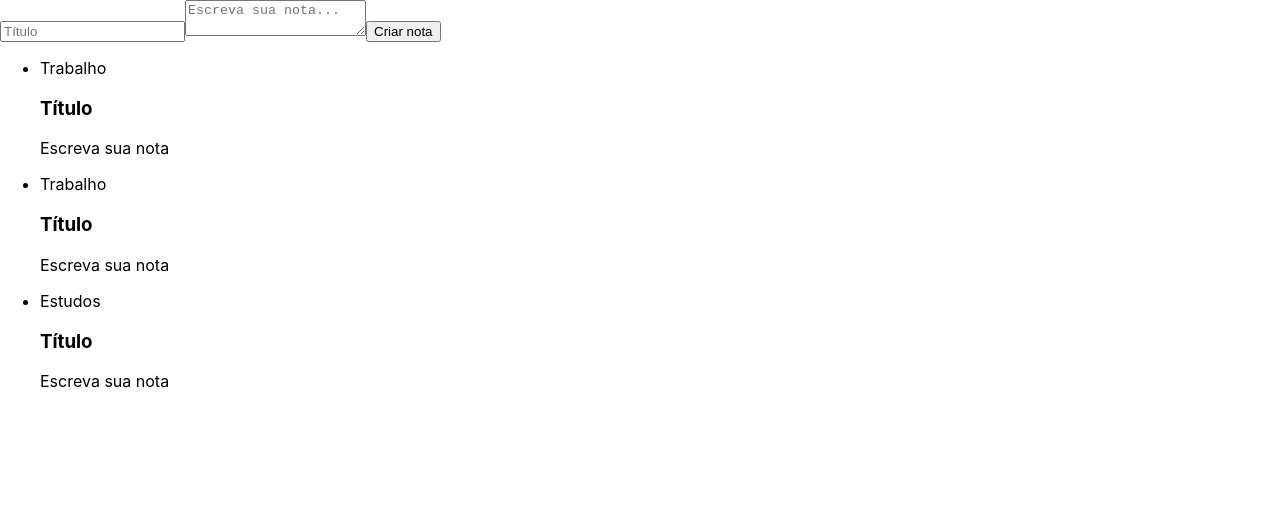
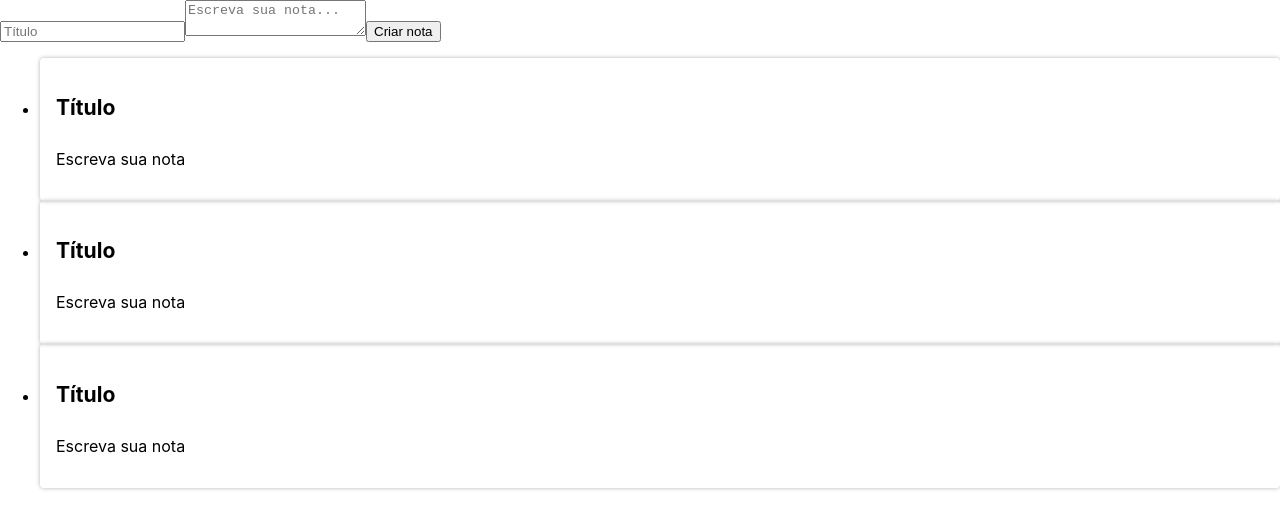
Before and after one commit to vmussato/ceep, a React (Create React App) app: page / in a window 1280 px wide. Shown: the top 528 px of the page. Built offline with nearby package versions, Linux system fonts and the light colour scheme.

Commit message:
adding css

```diff
--- a/src/App.js
+++ b/src/App.js
@@ -1,6 +1,6 @@
 import React, { Component } from 'react';
-import ListaDeNotas from './components/listaDeNotas';
-import FormularioCadastro from './components/formularioCadastro';
+import ListaDeNotas from './components/listaDeNotas/listaDeNotas';
+import FormularioCadastro from './components/formularioCadastro/formularioCadastro';
 
 class App extends Component {
   render() {
--- a/src/components/cardNota.jsx
+++ /dev/null
@@ -1,16 +0,0 @@
-import React, { Component } from 'react';
-
-class CardNota extends Component {
-  render() {
-    return (
-      <section>
-        <header>
-          <h3>Título</h3>
-        </header>
-        <p>Escreva sua nota</p>
-      </section>
-    );
-  }
-}
-
-export default CardNota;
--- /dev/null
+++ b/src/components/cardNota/cardNota.jsx
@@ -0,0 +1,17 @@
+import React, { Component } from 'react';
+import './estilo.css';
+
+class CardNota extends Component {
+  render() {
+    return (
+      <section className="card-nota">
+        <header className="card-nota_cabecalho">
+          <h3 className="card-nota_titulo">Título</h3>
+        </header>
+        <p className="card-nota_texto">Escreva sua nota</p>
+      </section>
+    );
+  }
+}
+
+export default CardNota;
--- /dev/null
+++ b/src/components/cardNota/estilo.css
@@ -0,0 +1,27 @@
+.card-nota {
+  display: flex;
+  flex-direction: column;
+  align-items: flex-start;
+  justify-content: space-between;
+  background-color: var(--fundo-detalhes);
+  border-radius: 4px;
+  flex-wrap: wrap;
+  box-shadow: 0 0 4px rgba(0, 0, 0, 0.3);
+  padding: 16px;
+}
+.card-nota_cabecalho {
+  font-size: 1.1em;
+  display: flex;
+  justify-content: space-between;
+  align-items: center;
+}
+
+.card-nota_texto {
+  margin-top: 8px;
+  font-size: 1em;
+}
+
+.card-nota_titulo {
+  font-size: 1.2em;
+  margin-right: 12px;
+}
--- a/src/components/formularioCadastro.jsx
+++ /dev/null
@@ -1,15 +0,0 @@
-import React, { Component } from 'react';
-
-class FormularioCadastro extends Component {
-  render() {
-    return (
-      <form>
-        <input type="text" placeholder="Título" />
-        <textarea placeholder="Escreva sua nota..."></textarea>
-        <button>Criar nota</button>
-      </form>
-    );
-  }
-}
-
-export default FormularioCadastro;
--- /dev/null
+++ b/src/components/formularioCadastro/formularioCadastro.jsx
@@ -0,0 +1,24 @@
+import React, { Component } from 'react';
+
+class FormularioCadastro extends Component {
+  render() {
+    return (
+      <form className="form-cadastro ">
+        <input
+          type="text"
+          placeholder="Título"
+          className="form-cadastro_input"
+        />
+        <textarea
+          placeholder="Escreva sua nota..."
+          className="form-cadastro_input"
+        ></textarea>
+        <button className="form-cadastro_input form-cadastro_submit">
+          Criar nota
+        </button>
+      </form>
+    );
+  }
+}
+
+export default FormularioCadastro;
--- /dev/null
+++ b/src/components/listaDeNotas/estilos.css
@@ -0,0 +1,15 @@
+.lista-notas {
+  background-color: var(--fundo);
+  flex-grow: 3;
+  display: grid;
+  grid-template-columns: auto auto auto auto auto;
+  list-style-type: none;
+  padding-left: 24px;
+  padding-top: 24px;
+}
+.lista-notas_item {
+  margin: 12px;
+  max-width: 240px;
+  max-height: 400px;
+  display: inline;
+}
--- a/src/components/listaDeNotas.jsx
+++ b/src/components/listaDeNotas/listaDeNotas.jsx
@@ -1,14 +1,13 @@
 import React, { Component } from 'react';
-import CardNota from './cardNota';
+import CardNota from '../cardNota/cardNota';
 
 class ListaDeNotas extends Component {
   render() {
     return (
-      <ul>
-        {Array.of('Trabalho', 'Trabalho', 'Estudos').map((categoria) => {
+      <ul className="lista-notas">
+        {Array.of('Trabalho', 'Trabalho', 'Estudos').map((categoria, index) => {
           return (
-            <li>
-              <div>{categoria}</div>
+            <li key={index} className="lista-notas_item">
               <CardNota />
             </li>
           );
```
Also changed, not shown: src/components/formularioCadastro/estilos.css (added, +29 -0 lines).
